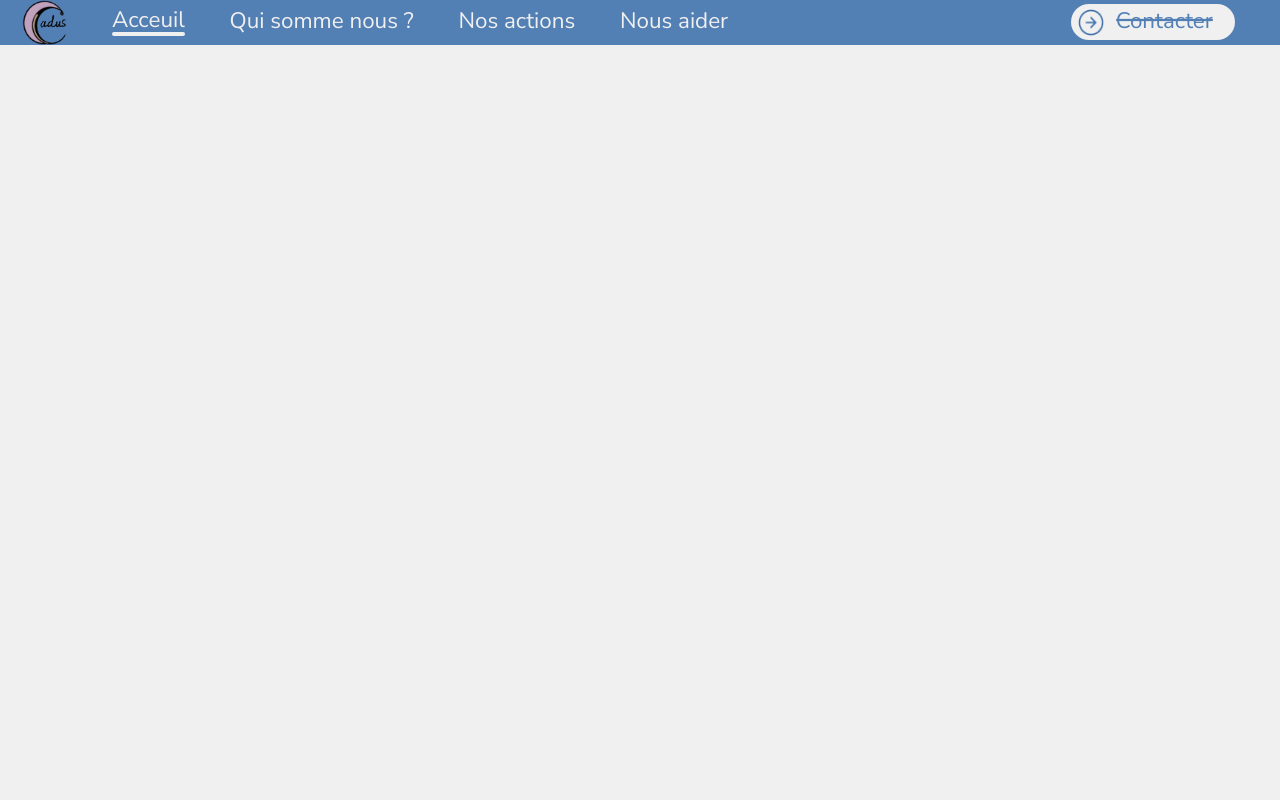
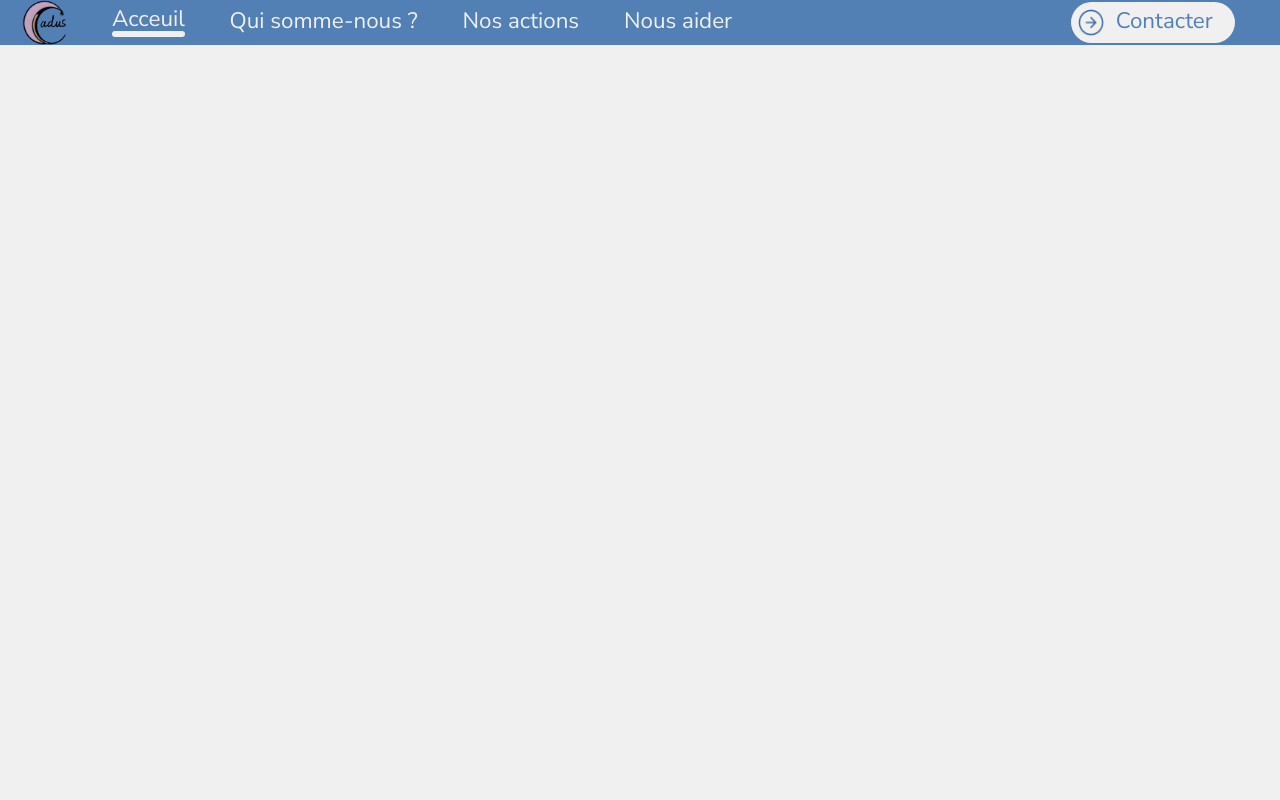
Before and after one commit to Ket-tei/Cadus, a PHP site: page / in a window 1280 px wide. Run offline with PHP 8.4, Linux system fonts and the light colour scheme; some libraries are stand-ins or nearby versions.

Commit message:
finalNav

```diff
--- a/css/base.css
+++ b/css/base.css
@@ -21,6 +21,7 @@ body {
   width: 100vw;
   height: 100vh;
   font-size: 2.8vh;
+  overflow-x: hidden;
 }
 h2 {
   font-family: 'Kanit','sans-serif';
--- a/index.html
+++ b/index.html
@@ -4,6 +4,7 @@
     <meta charset="UTF-8" />
     <meta name="viewport" content="width=device-width, initial-scale=1.0" />
     <link rel="stylesheet" href="style.css" />
+    <script src="https://kit.fontawesome.com/44edc4c182.js" crossorigin="anonymous"></script>
     <title>Cadus</title>
   </head>
   <body>
@@ -15,19 +16,21 @@
             <a href="">Acceuil</a>
           </li>
           <li>
-            <a href="">Qui somme nous ?</a>
+            <a href="./quisommenous.html">Qui somme-nous ?</a>
           </li>
           <li>
-            <a href="">Nos actions</a>
+            <a href="./action.html">Nos actions</a>
           </li>
           <li>
-            <a href="">Nous aider</a>
+            <a href="./aide.html">Nous aider</a>
           </li>
         </ul>
         <ul class="contact-button">
           <li>
-            <img src="./ressources/arrow-circle.png" alt="arrow image">
-            <a href="./contact.html">Contacter</a>
+            <a href="./contact.html">
+              <img src="./ressources/arrow-circle.png" alt="arrow image">
+              <p>Contacter</p>
+            </a>
           </li>
         </ul>
       </nav>
--- a/style.css
+++ b/style.css
@@ -56,7 +56,7 @@ header {
         &::after {
           display: block;
           content: '';
-          border-bottom: solid 0.2em var(--white);
+          border-bottom: solid 0.3em var(--white);
           border-radius: 10em;
           transform: scaleX(1);
           transform-origin: 0% 50%;
@@ -65,14 +65,20 @@ header {
     }
 
     .contact-button {
-
       li {
         display: flex;
+        height: 1.4em;
         padding: 0.2em 1em 0.2em 0.3em;
         background-color: var(--white);
         border-radius: 10em;
         text-align: center;
         align-items: center;
+
+        a {
+          display: flex;
+          align-items: center;
+          text-align: center;
+        }
 
         img {
           width: 1.2em;
@@ -81,10 +87,20 @@ header {
           transition: transform 200ms ease-in-out;
         }
 
-        a {
+        p {
           color: var(--secondary);
           font-size: 500;
           transition: all 200ms ease-in-out;
+
+          &::after {
+            content: '';
+            display: block;
+            border-bottom: solid 0.1em var(--secondary);
+            border-radius: 10em;
+            transform: scaleX(0) translateY(-850%) translateX(-30%);
+            transform-origin: 0% 50%;
+            transition: transform 200ms ease-out;
+          }
         }
 
         &:hover {
@@ -92,23 +108,14 @@ header {
             transform: translateX(450%);
           }
 
-          a {
+          p {
             transform: translateX(100%);
             color: #527FB400;
+
+            &::after {
+              transform: scaleX(1) translateY(-850%) translateX(-130%);
+            }
           }
-        }
-
-        a::after {
-          display: block;
-          content: '';
-          border-bottom: solid 0.15em var(--secondary);
-          border-radius: 10em;
-          transform: scaleX(1) translateY(-450%);
-          transform-origin: 0% 50%;
-          transition: transform 200ms ease-out;
-        }
-        a:hover::after {
-          transform: scaleX(1);
         }
       }
     }
```
